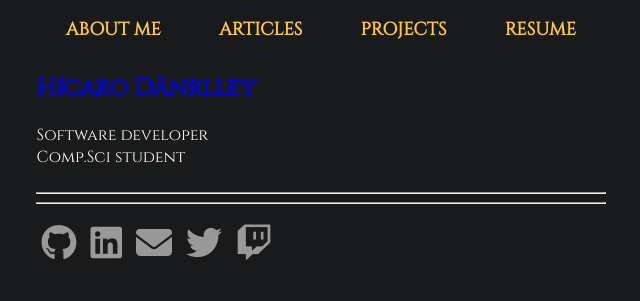
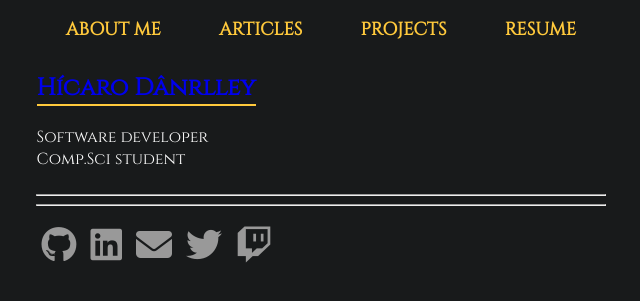
Before and after one commit to HicaroD/portfolio-website, a Django app: page /articles/ in a window 1280 px wide. Shown: the top 301 px of the page, without its empty margins (319-959 px from the left). Run offline with Django 4.2, Linux system fonts and the light colour scheme; data that the repository does not hold is empty; parts of the project's set-up code (start-up, migrations or seed data) failed here and were passed over; some libraries are stand-ins or nearby versions.

Commit message:
[Style] Adding `border-bottom` to my name

```diff
--- a/website/static/articles/css/articles.css
+++ b/website/static/articles/css/articles.css
@@ -53,3 +53,7 @@
 .article-body h2, .article-body h3 {
     border-bottom: solid 2px white;
 }
+
+#name {
+    border-bottom: solid 2px #FFC93C;
+}
```
